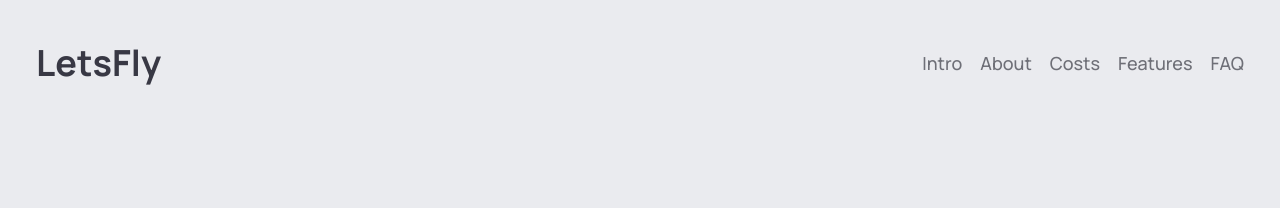
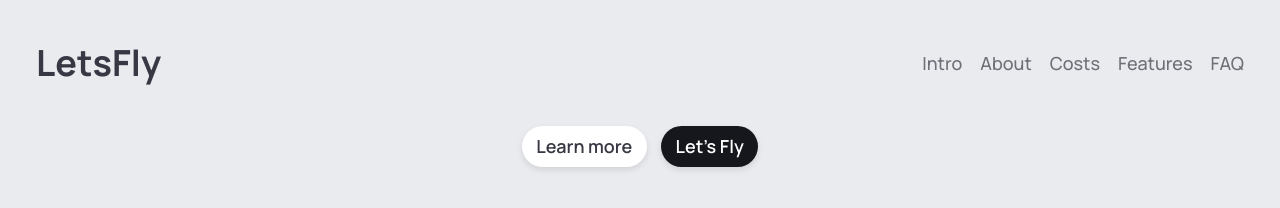
Before and after one commit to albert-alanreys/lets-fly-landing, a website built with Vite: page index.html in a window 1280 px wide. Built offline with nearby package versions, Linux system fonts and the light colour scheme.

Commit message:
Add styles for welcome section and buttons

```diff
--- a/index.html
+++ b/index.html
@@ -39,5 +39,12 @@
         </ul>
       </nav>
     </header>
+
+    <main class="welcome">
+      <div class="welcome__cta">
+        <button class="btn">Learn more</button>
+        <button class="btn btn--primary">Let's Fly</button>
+      </div>
+    </main>
   </body>
 </html>
--- /dev/null
+++ b/src/styles/_header.scss
@@ -0,0 +1,29 @@
+.header {
+  padding: 2rem;
+  display: flex;
+  justify-content: space-between;
+  align-items: center;
+
+  .logo {
+    font-size: 2rem;
+    font-weight: 700;
+  }
+
+  .menu {
+    > ul {
+      display: flex;
+      align-items: center;
+      gap: 1rem;
+
+      > li > a {
+        font-weight: 500;
+        color: $color-muted;
+        transition: color 0.3s ease;
+
+        &:hover {
+          color: $color-text;
+        }
+      }
+    }
+  }
+}
--- /dev/null
+++ b/src/styles/_ui.scss
@@ -0,0 +1,21 @@
+.btn {
+  border-radius: 1.5rem;
+  background-color: $color-block;
+  padding: 0.4rem 0.8rem;
+  font-weight: 600;
+  box-shadow: 0 3px 6px rgba(0, 0, 0, 0.1);
+  transition: background-color 0.4s ease;
+
+  &:hover {
+    background-color: #f1f1f1;
+  }
+
+  &--primary {
+    background-color: #16171c;
+    color: $color-block;
+
+    &:hover {
+      background-color: $color-text;
+    }
+  }
+}
--- /dev/null
+++ b/src/styles/_welcome.scss
@@ -0,0 +1,8 @@
+.welcome {
+  &__cta {
+    display: flex;
+    align-items: center;
+    justify-content: center;
+    gap: 0.8rem;
+  }
+}
--- a/src/styles/main.scss
+++ b/src/styles/main.scss
@@ -14,32 +14,10 @@ body {
   font-style: normal;
 }
 
-.header {
-	padding: 2rem;
-	display: flex;
-	justify-content: space-between;
-	align-items: center;
-
-	.logo {
-		font-size: 2rem;
-		font-weight: 700;
+button {
+  cursor: pointer;
 }
 
-	.menu {
-		> ul {
-			display: flex;
-			align-items: center;
-			gap: 1rem;
-
-			> li > a {
-				font-weight: 500;
-				color: $color-muted;
-				transition: color 0.3s ease;
-
-				&:hover {
-					color: $color-text;
-				}
-			}
-		}
-	}
-}
+@import 'ui';
+@import 'header';
+@import 'welcome';
```
Lines whose indentation alone changed are shown as unchanged.
